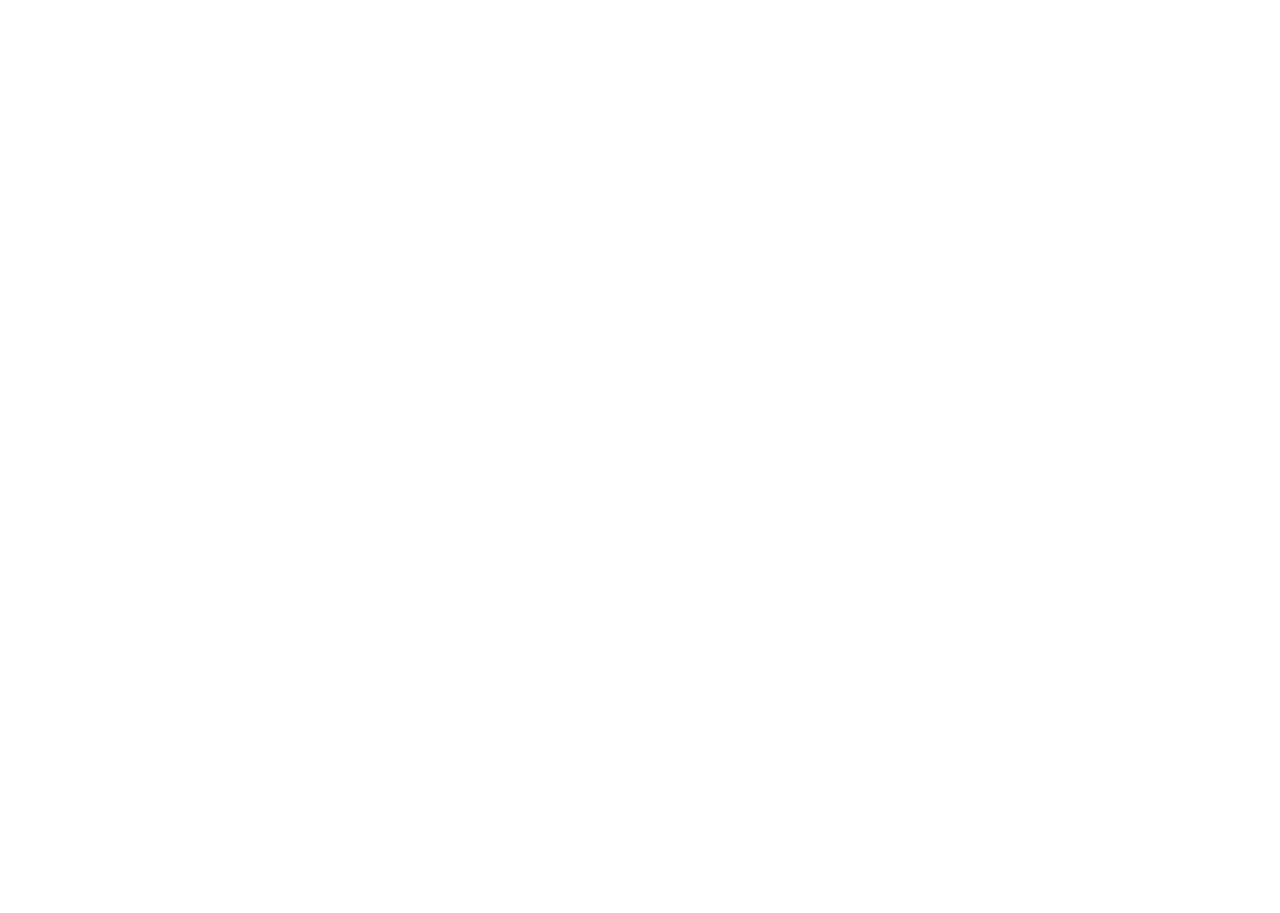
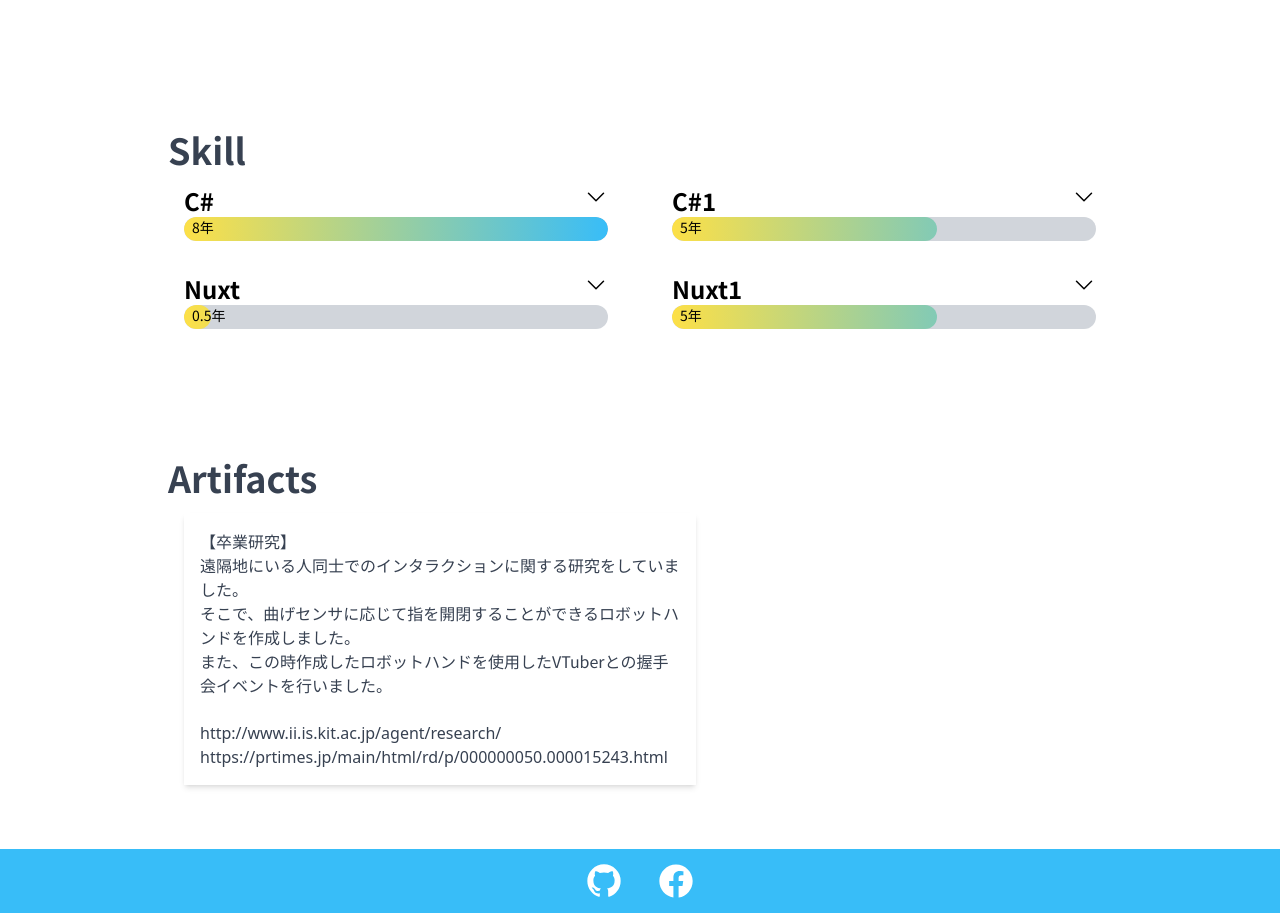
Before and after one commit to MayuLeo/portfolio, a Nuxt app: page / in a window 1280 px wide. Shown: the part 1301-2214 px from the top of the page. Before the commit the page ends 1366 px from the top, so only its background shows below. Built offline with nearby package versions, Linux system fonts and the light colour scheme.

Commit message:
スキルとか成果物まで

```diff
--- a/app.vue
+++ b/app.vue
@@ -3,22 +3,104 @@
     <!-- header -->
     <div class="relative">
       <img class="w-screen" src="./assets/photos/DSC09688.JPG" />
-      <Typography class="absolute font-semibold text-6xl text-white top-[75%] left-[15%]" text="Leo Mayuzumi"/>
+      <Typography
+        class="absolute font-semibold text-6xl text-white top-[75%] left-[15%]"
+        text="Leo Mayuzumi"
+      />
     </div>
-    <main class="flex justify-center">
+    <main class="flex flex-col items-center">
       <!-- About me -->
       <div class="flex flex-col py-16 px-2 w-[960px] gap-y-4">
-        <Typography class="text-4xl font-semibold text-gray-700" text="About Me" />
+        <Typography
+          class="text-4xl font-semibold text-gray-700"
+          text="About Me"
+        />
         <!-- profile -->
         <div class="flex w-full gap-x-16 px-4">
           <!-- bio -->
           <div class="w-full">
-            <Typography class="text-xl text-gray-700" :text="'氏名：黛 礼雄\n生年月日：1997/07/31\n出身・在住：東京都・三重県\n資格：応用情報処理技術者'" />
+            <Typography
+              class="text-xl text-gray-700"
+              :text="'氏名：黛 礼雄\n生年月日：1997/07/31\n出身・在住：東京都・三重県\n資格：応用情報処理技術者'"
+            />
             <br />
-            <Typography class="text-gray-700" :text="'2013年にサレジオ高専の情報工学科に入学。高専プロコンの競技部門に出場したり、大阪で開催された研究会に参加したりしました。\n2018年に京都工芸繊維大学の情報工学部へ編入。卒業研究では遠隔地にいる人同士でのインタラクションに関する研究を行いました。\nその後、2020年卒として株式会社FIXERへ就職。フロントエンドやバックエンド・チャットボット・ActiveDirectoryなど幅広く担当しています。\n\n趣味はバイクと車とカメラ。愛車はXSR900とS2000です。'"/>
+            <Typography
+              class="text-gray-700"
+              :text="'2013年にサレジオ高専の情報工学科に入学。高専プロコンの競技部門に出場したり、大阪で開催された研究会に参加したりしました。\n2018年に京都工芸繊維大学の情報工学部へ編入。卒業研究では遠隔地にいる人同士でのインタラクションに関する研究を行いました。\nその後、2020年卒として株式会社FIXERへ就職。フロントエンドやバックエンド・チャットボット・ActiveDirectoryなど幅広く担当しています。\n\n趣味はバイクと車とカメラ。愛車はXSR900とS2000です。'"
+            />
           </div>
           <!-- icon -->
-          <img class="w-[300px] h-[300px] rounded-full" src="./assets/photos/1024_0675.jpg" />
+          <img
+            class="w-[300px] h-[300px] rounded-full"
+            src="./assets/photos/1024_0675.jpg"
+          />
+        </div>
+      </div>
+      <!-- skill -->
+      <div class="flex flex-col py-16 px-2 w-[960px] gap-y-4">
+        <Typography class="text-4xl font-semibold text-gray-700" text="Skill" />
+        <div class="flex w-full gap-x-16 px-4">
+          <div class="flex flex-col gap-y-8 w-full">
+            <SkillBar
+              title="C#"
+              :description="'高専プロコンの競技部門で初めて経験。\n就職後、.Net CoreでのWebAPI作成にて3年間使用。'"
+              :use-period-year="8"
+            />
+            <SkillBar
+              title="Nuxt"
+              :description="'aaaaaaaa'"
+              :use-period-year="0.5"
+            />
+          </div>
+          <div class="flex flex-col gap-y-8 w-full">
+            <SkillBar
+              title="C#1"
+              :description="'高専プロコンの競技部門で初めて経験。\n就職後、.Net CoreでのWebAPI作成にて3年間使用。'"
+              :use-period-year="5"
+            />
+            <SkillBar
+              title="Nuxt1"
+              :description="'aaaaaaaa'"
+              :use-period-year="5"
+            />
+          </div>
+        </div>
+      </div>
+      <!-- Artifacts -->
+      <div class="flex flex-col py-16 px-2 w-[960px] gap-y-4">
+        <Typography
+          class="text-4xl font-semibold text-gray-700"
+          text="Artifacts"
+        />
+        <div class="flex w-full gap-x-16 px-4">
+          <div class="shadow-md max-w-[512px] min-w-[384px] p-4">
+            <Typography
+              class="text-gray-700"
+              :text="'【卒業研究】\n遠隔地にいる人同士でのインタラクションに関する研究をしていました。\nそこで、曲げセンサに応じて指を開閉することができるロボットハンドを作成しました。\nまた、この時作成したロボットハンドを使用したVTuberとの握手会イベントを行いました。'"
+            />
+            <br />
+            <a
+              class="text-gray-700"
+              href="http://www.ii.is.kit.ac.jp/agent/research/"
+              >http://www.ii.is.kit.ac.jp/agent/research/</a
+            >
+            <br />
+            <a
+              class="text-gray-700"
+              href="https://prtimes.jp/main/html/rd/p/000000050.000015243.html"
+              >https://prtimes.jp/main/html/rd/p/000000050.000015243.html</a
+            >
+          </div>
+        </div>
+      </div>
+      <div class="flex justify-center items-center w-full bg-sky-400 h-16">
+        <div class="flex gap-x-8">
+          <a href="https://github.com/MayuLeo">
+            <IconGitHub />
+          </a>
+          <a href="https://www.facebook.com/leoleomayuzumi">
+            <IconFacebook />
+          </a>
         </div>
       </div>
     </main>
--- /dev/null
+++ b/components/SkillBar.vue
@@ -0,0 +1,47 @@
+<template>
+  <div class="w-full">
+    <input
+      v-model="isChecked"
+      :id="props.title"
+      type="checkbox"
+      class="hidden peer group"
+    />
+    <label :for="props.title" class="flex justify-between">
+      <Typography class="font-semibold text-2xl" :text="props.title" />
+      <IconChevron
+        class="transition duration-300"
+        :class="(isChecked && 'rotate-0', !isChecked && 'rotate-180')"
+      />
+    </label>
+    <Typography
+      class="border-t-4 py-2 peer-checked:hidden"
+      :text="props.description"
+    />
+    <div class="relative w-full bg-gray-300 h-6 rounded-full">
+      <div class="overflow-hidden rounded-full" :style="{ width: barStyle }">
+        <div
+          class="bg-gradient-to-r from-yellow-300 to-sky-400 h-6 rounded-full"
+          :style="{ width: barfillStyle }"
+        ></div>
+      </div>
+      <Typography
+        class="absolute text-sm pl-2 top-0"
+        :text="props.usePeriodYear + '年'"
+      />
+    </div>
+  </div>
+</template>
+<script setup lang="ts">
+interface Props {
+  title: string;
+  description: string;
+  usePeriodYear: number;
+}
+const props = defineProps<Props>();
+const usePeriodPercentage = props.usePeriodYear * 12.5;
+const fillerRelativePercentage = (100 / usePeriodPercentage) * 100;
+const barStyle = usePeriodPercentage + "%";
+const barfillStyle = fillerRelativePercentage + "%";
+
+const isChecked = ref<boolean>(true);
+</script>
--- /dev/null
+++ b/components/icon/Chevron.vue
@@ -0,0 +1,16 @@
+<template>
+  <svg
+    xmlns="http://www.w3.org/2000/svg"
+    fill="none"
+    viewBox="0 0 24 24"
+    stroke-width="1.5"
+    stroke="currentColor"
+    class="w-6 h-6"
+  >
+    <path
+      stroke-linecap="round"
+      stroke-linejoin="round"
+      d="M19.5 8.25l-7.5 7.5-7.5-7.5"
+    />
+  </svg>
+</template>
--- /dev/null
+++ b/components/icon/Facebook.vue
@@ -0,0 +1,14 @@
+<template>
+  <svg
+    xmlns="http://www.w3.org/2000/svg"
+    fill="#fff"
+    viewBox="0 0 24 24"
+    stroke-width="0"
+    stroke="#fff"
+    class="w-10 h-10"
+  >
+    <path
+      d="M12 2.04C6.5 2.04 2 6.53 2 12.06C2 17.06 5.66 21.21 10.44 21.96V14.96H7.9V12.06H10.44V9.85C10.44 7.34 11.93 5.96 14.22 5.96C15.31 5.96 16.45 6.15 16.45 6.15V8.62H15.19C13.95 8.62 13.56 9.39 13.56 10.18V12.06H16.34L15.89 14.96H13.56V21.96A10 10 0 0 0 22 12.06C22 6.53 17.5 2.04 12 2.04Z"
+    />
+  </svg>
+</template>
--- /dev/null
+++ b/components/icon/GitHub.vue
@@ -0,0 +1,14 @@
+<template>
+  <svg
+    xmlns="http://www.w3.org/2000/svg"
+    fill="#fff"
+    viewBox="0 0 24 24"
+    stroke-width="0"
+    stroke="#fff"
+    class="w-10 h-10"
+  >
+    <path
+      d="M12,2A10,10 0 0,0 2,12C2,16.42 4.87,20.17 8.84,21.5C9.34,21.58 9.5,21.27 9.5,21C9.5,20.77 9.5,20.14 9.5,19.31C6.73,19.91 6.14,17.97 6.14,17.97C5.68,16.81 5.03,16.5 5.03,16.5C4.12,15.88 5.1,15.9 5.1,15.9C6.1,15.97 6.63,16.93 6.63,16.93C7.5,18.45 8.97,18 9.54,17.76C9.63,17.11 9.89,16.67 10.17,16.42C7.95,16.17 5.62,15.31 5.62,11.5C5.62,10.39 6,9.5 6.65,8.79C6.55,8.54 6.2,7.5 6.75,6.15C6.75,6.15 7.59,5.88 9.5,7.17C10.29,6.95 11.15,6.84 12,6.84C12.85,6.84 13.71,6.95 14.5,7.17C16.41,5.88 17.25,6.15 17.25,6.15C17.8,7.5 17.45,8.54 17.35,8.79C18,9.5 18.38,10.39 18.38,11.5C18.38,15.32 16.04,16.16 13.81,16.41C14.17,16.72 14.5,17.33 14.5,18.26C14.5,19.6 14.5,20.68 14.5,21C14.5,21.27 14.66,21.59 15.17,21.5C19.14,20.16 22,16.42 22,12A10,10 0 0,0 12,2Z"
+    />
+  </svg>
+</template>
```
